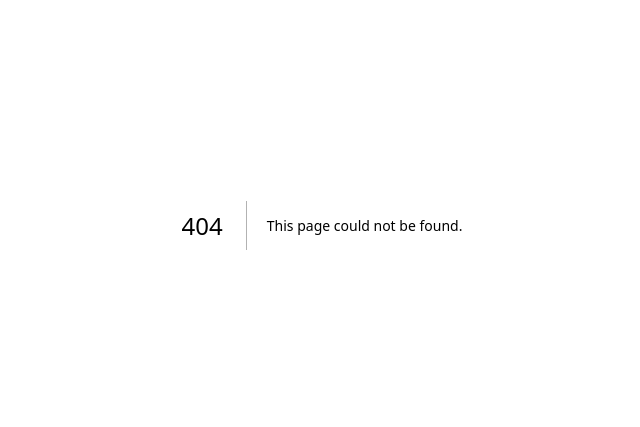
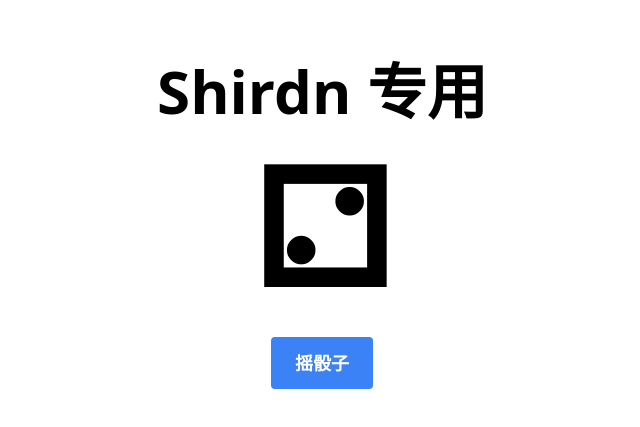
Before and after one commit to nosinxever/shirdn, a Next.js app: page /game in a window 1280 px wide. Before the commit this address had no page. Shown: the part 175-602 px from the top of the page, without its empty margins (318-958 px from the left). Built offline with nearby package versions, Linux system fonts and the light colour scheme.

Commit message:
add game

```diff
--- /dev/null
+++ b/src/app/game/page.js
@@ -0,0 +1,51 @@
+"use client";
+
+import { useState, useEffect } from 'react';
+
+
+export default function Home() {
+  const [diceValue, setDiceValue] = useState(1);
+  const [rolling, setRolling] = useState(false);
+
+  const diceFaces = ['⚀', '⚁', '⚂', '⚃', '⚄', '⚅'];
+
+  const rollDice = () => {
+    setRolling(true);
+    const interval = setInterval(() => {
+      setDiceValue(Math.floor(Math.random() * 6)); // 更新点数
+    }, 100); // 每100毫秒更新一次点数
+
+    setTimeout(() => {
+      clearInterval(interval); // 停止点数变化
+      setRolling(false); // 停止动画
+      setDiceValue(Math.floor(Math.random() * 6)); // 最终点数
+    }, 4000); // 总动画时间
+  };
+
+  useEffect(() => {
+    return () => {
+      setRolling(false); // 确保组件卸载时动画停止
+    };
+  }, []);
+
+  return (
+
+    <div className="flex flex-col items-center justify-center min-h-screen py-2">
+      <main className="flex flex-col items-center justify-center w-full flex-1 px-4 md:px-20 text-center">
+        <h1 className="text-6xl font-bold" >Shirdn 专用</h1>
+        <div className="mt-6">
+          <div className={`text-9xl md:text-[10rem] font-bold ${rolling ? 'animate-roll' : ''}`}>
+            {diceFaces[diceValue]}
+          </div>
+          <button
+            className="mt-8 px-6 py-3 bg-blue-500 text-white font-bold text-lg rounded hover:bg-blue-700 transition-colors duration-150"
+            onClick={rollDice}
+            disabled={rolling}>
+            摇骰子
+          </button>
+        </div>
+      </main>
+    </div>
+
+  );
+}
--- a/tailwind.config.js
+++ b/tailwind.config.js
@@ -18,6 +18,25 @@ module.exports = {
     },
     extend: {
       keyframes: {
+        roll: {
+          '0%, 100%': { transform: 'translateY(0) rotate(0deg)' },
+          '6.25%': { transform: 'rotate(360deg)' },
+          '12.5%': { transform: 'rotate(720deg)' },
+          '18.75%': { transform: 'rotate(1080deg)' },
+          '25%': { transform: 'rotate(1440deg)' },
+          '31.25%': { transform: 'rotate(1800deg)' },
+          '37.5%': { transform: 'rotate(2160deg)' },
+          '43.75%': { transform: 'rotate(2520deg)' },
+          '50%': { transform: 'rotate(2880deg)' },
+          '56.25%': { transform: 'rotate(3240deg)' },
+          '62.5%': { transform: 'rotate(3600deg)' },
+          '68.75%': { transform: 'rotate(3960deg)' },
+          '75%': { transform: 'rotate(4320deg)' },
+          '81.25%': { transform: 'rotate(4680deg)' },
+          '87.5%': { transform: 'rotate(5040deg)' },
+          '93.75%': { transform: 'rotate(5400deg)' },
+          '100%': { transform: 'rotate(5760deg)' },
+        },
         "accordion-down": {
           from: { height: "0" },
           to: { height: "var(--radix-accordion-content-height)" },
@@ -30,6 +49,8 @@ module.exports = {
       animation: {
         "accordion-down": "accordion-down 0.2s ease-out",
         "accordion-up": "accordion-up 0.2s ease-out",
+        roll: 'roll 4s ease-in-out',
+
       },
     },
   },
```
